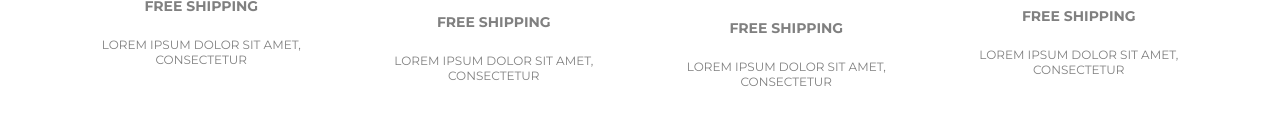
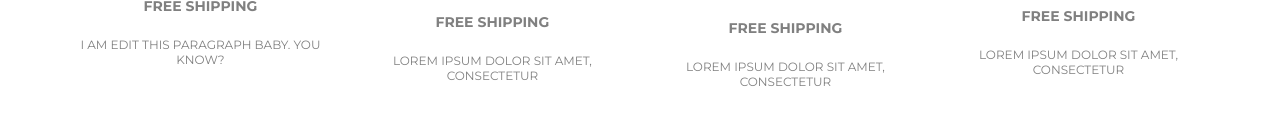
Before and after one commit to arsik13/food-box, a plain HTML site: page index.html in a window 1280 px wide. Shown: the part 828-955 px from the top of the page. Drawn offline with Linux system fonts and the light colour scheme.

Commit message:
update paragraph

```diff
--- a/index.html
+++ b/index.html
@@ -87,7 +87,7 @@
               </div>
               <h5 class="info-list-title">Free shipping</h5>
               <p class="info-item-desc">
-                Lorem ipsum dolor sit amet, consectetur
+                I am edit this paragraph baby. You know?
               </p>
             </li>
             <li class="info-list-item">
```
